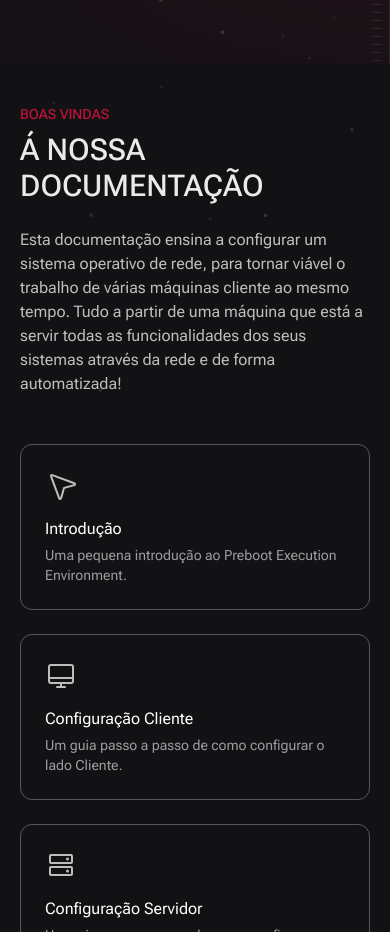
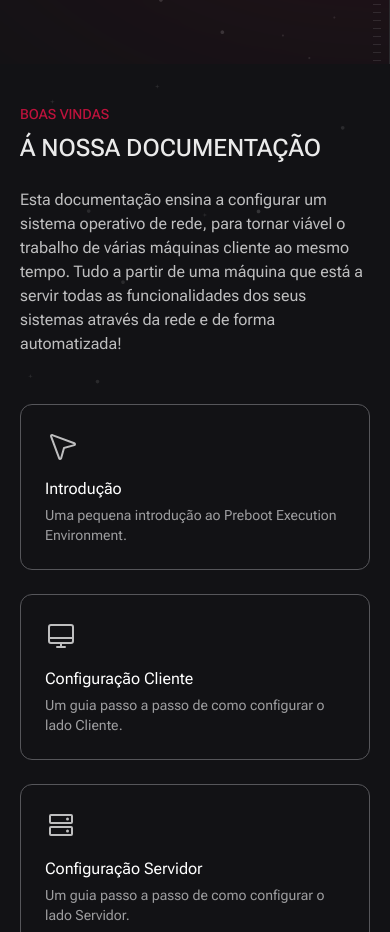
Before and after one commit to devgoncalo/pxe-boot-docs, a Next.js app: page / in a window 390 px wide. Shown: the part 780-1712 px from the top of the page. Built offline with nearby package versions, Linux system fonts and the light colour scheme.

Commit message:
Fix Introduction Mobile Responsive Design

```diff
--- a/src/components/Introduction.tsx
+++ b/src/components/Introduction.tsx
@@ -13,10 +13,10 @@ export function Introduction() {
   return (
     <div>
       <header className="mb-6 space-y-2 md:mt-16">
-        <p className="font-display text-sm font-medium text-rose-700">
+        <p className="text-sm font-medium text-rose-700">
           BOAS VINDAS
         </p>
-        <h1 className="font-display text-3xl font-medium text-slate-900 dark:text-gray-50">
+        <h1 className="text-2xl md:text-3xl font-medium text-slate-900 dark:text-gray-50">
           Á NOSSA DOCUMENTAÇÃO
         </h1>
       </header>
```
